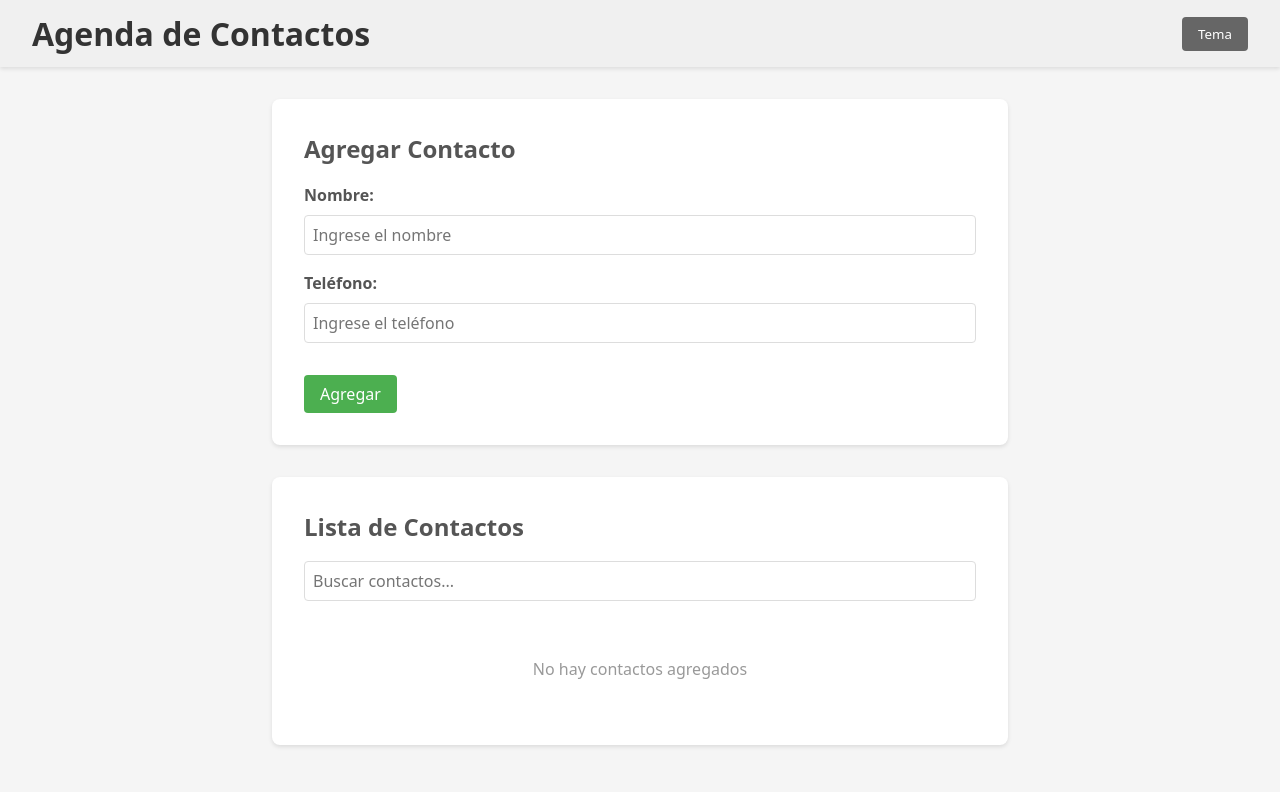
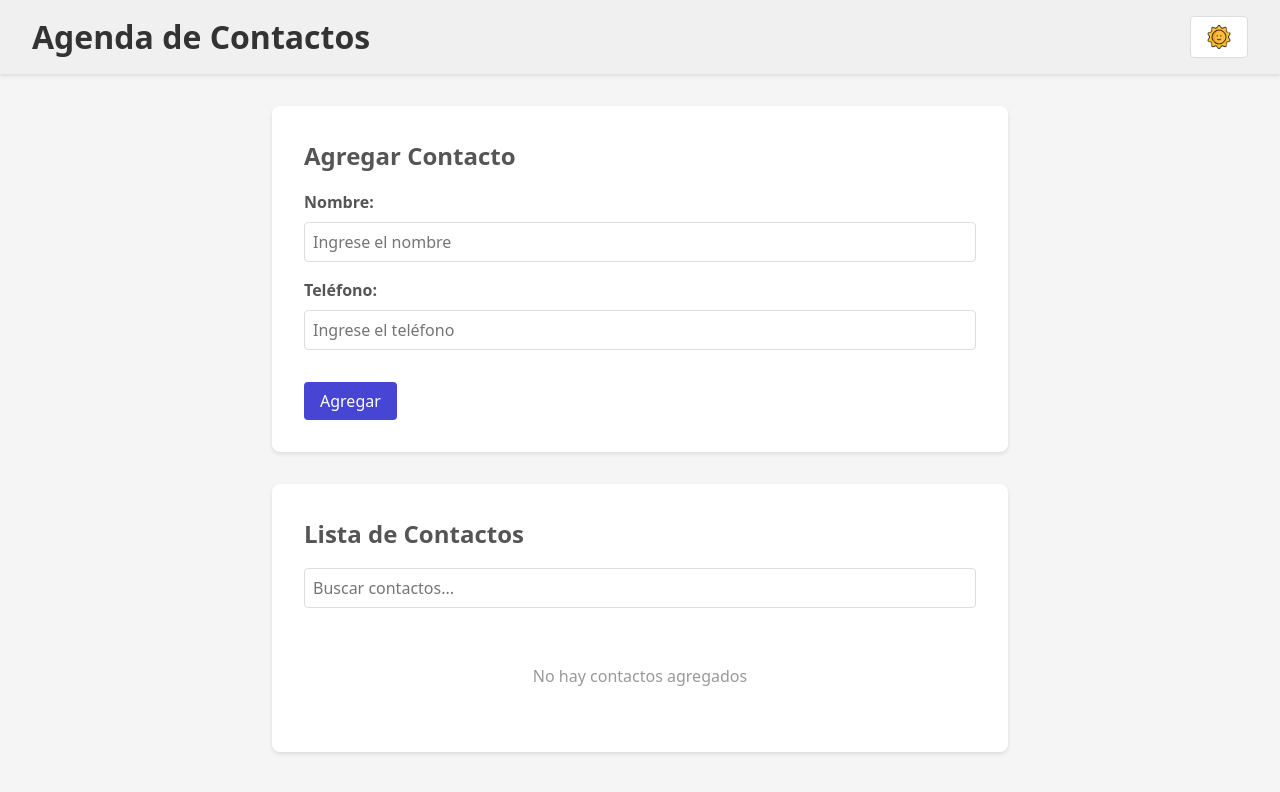
Before and after one commit to jhoana12dinosaurio/agenda-de-contactos, a React (Vite) app: page / in a window 1280 px wide. Shown: the top 792 px of the page. Built offline with nearby package versions, Linux system fonts and the light colour scheme.

Commit message:
actualizacion de boton de tema

```diff
--- a/src/App.css
+++ b/src/App.css
@@ -5,17 +5,18 @@
 }
 
 .app-header {
-  background-color: #f0f0f0;
+  background-color: var(--header-bg);
   padding: 1rem 2rem;
   display: flex;
   justify-content: space-between;
   align-items: center;
-  box-shadow: 0 2px 4px rgba(0, 0, 0, 0.1);
+  box-shadow: 0 2px 4px var(--shadow);
+  transition: background-color 0.3s ease, box-shadow 0.3s ease;
 }
 
 .app-header h1 {
   margin: 0;
-  color: #333;
+  color: var(--text-color);
 }
 
 .app-main {
@@ -27,11 +28,12 @@
 }
 
 .form-section {
-  background: white;
+  background: var(--card-bg);
   padding: 2rem;
   border-radius: 8px;
-  box-shadow: 0 2px 4px rgba(0, 0, 0, 0.1);
+  box-shadow: 0 2px 4px var(--shadow);
   margin-bottom: 2rem;
+  transition: background-color 0.3s ease, box-shadow 0.3s ease;
 }
 
 .contact-form {
@@ -49,14 +51,17 @@
 
 .form-group label {
   font-weight: 600;
-  color: #555;
+  color: var(--secondary-text);
 }
 
 .form-group input {
   padding: 0.5rem;
-  border: 1px solid #ddd;
+  border: 1px solid var(--border-color);
   border-radius: 4px;
   font-size: 1rem;
+  background-color: var(--card-bg);
+  color: var(--text-color);
+  transition: border-color 0.3s ease, background-color 0.3s ease;
 }
 
 .form-actions {
@@ -75,12 +80,12 @@
 }
 
 .form-actions button[type="submit"] {
-  background-color: #4CAF50;
+  background-color: #4745d4;
   color: white;
 }
 
 .form-actions button[type="submit"]:hover {
-  background-color: #45a049;
+  background-color: #2d2b8a;
 }
 
 .form-actions button[type="button"] {
@@ -93,10 +98,11 @@
 }
 
 .contacts-section {
-  background: white;
+  background: var(--card-bg);
   padding: 2rem;
   border-radius: 8px;
-  box-shadow: 0 2px 4px rgba(0, 0, 0, 0.1);
+  box-shadow: 0 2px 4px var(--shadow);
+  transition: background-color 0.3s ease, box-shadow 0.3s ease;
 }
 
 .search-bar {
@@ -106,9 +112,12 @@
 .search-input {
   width: 100%;
   padding: 0.5rem;
-  border: 1px solid #ddd;
+  border: 1px solid var(--border-color);
   border-radius: 4px;
   font-size: 1rem;
+  background-color: var(--card-bg);
+  color: var(--text-color);
+  transition: border-color 0.3s ease, background-color 0.3s ease;
 }
 
 .contact-list ul {
@@ -122,7 +131,8 @@
   justify-content: space-between;
   align-items: center;
   padding: 1rem;
-  border-bottom: 1px solid #eee;
+  border-bottom: 1px solid var(--border-color);
+  transition: border-color 0.3s ease;
 }
 
 .contact-item:last-child {
@@ -144,7 +154,7 @@
 }
 
 .contact-actions button:first-child {
-  background-color: #2196F3;
+  background-color: #2196f3;
   color: white;
 }
 
@@ -169,14 +179,16 @@
 
 .theme-toggle {
   padding: 0.5rem 1rem;
-  border: none;
+  border: 1px solid var(--border-color);
   border-radius: 4px;
-  background-color: #666;
-  color: white;
+  background-color: var(--card-bg);
+  color: var(--text-color);
   cursor: pointer;
-  transition: background-color 0.3s;
+  transition: all 0.3s ease;
+  font-size: 0.9rem;
 }
 
 .theme-toggle:hover {
-  background-color: #555;
+  background-color: var(--header-bg);
+  transform: translateY(-1px);
 }
--- a/src/App.tsx
+++ b/src/App.tsx
@@ -1,4 +1,4 @@
-import { useState } from 'react'
+import { useState, useEffect } from 'react'
 import { Contact } from './types/Contact.tsx'
 import ContactForm from './components/ContactForm'
 import ContactList from './components/ContactList'
@@ -10,6 +10,12 @@ function App() {
   const [contacts, setContacts] = useState<Contact[]>([])
   const [searchTerm, setSearchTerm] = useState('')
   const [editingContact, setEditingContact] = useState<Contact | null>(null)
+
+  useEffect(() => {
+    const savedTheme = sessionStorage.getItem('theme');
+    const isDarkMode = savedTheme === 'dark';
+    document.body.className = isDarkMode ? 'dark-theme' : 'light-theme';
+  }, []);
 
   const handleAddContact = (contact: Omit<Contact, 'id'>) => {
     const newContact: Contact = {
--- a/src/components/ThemeToggle.tsx
+++ b/src/components/ThemeToggle.tsx
@@ -1,13 +1,35 @@
+import { useState, useEffect } from 'react';
+import solimg from '../sol.png';
+import lunaimg from '../luna.png';
+
+
 function ThemeToggle() {
+  const [isDarkMode, setIsDarkMode] = useState(() => {
+    const savedTheme = sessionStorage.getItem('theme');
+    return savedTheme === 'dark';
+  });
+
+  // Efecto para aplicar el tema al cargar el componente
+  useEffect(() => {
+    document.body.className = isDarkMode ? 'dark-theme' : 'light-theme';
+  }, [isDarkMode]);
+
   const handleToggle = () => {
-    console.log('Cambiar tema')
-  }
+    const newTheme = !isDarkMode;
+    setIsDarkMode(newTheme);
+
+    sessionStorage.setItem('theme', newTheme ? 'dark' : 'light');
+
+    document.body.className = newTheme ? 'dark-theme' : 'light-theme';
+  };
 
   return (
     <button onClick={handleToggle} className="theme-toggle">
-      Tema
-    </button>
-  )
+  {isDarkMode
+    ? <img src={lunaimg} alt="Luna" style={{ width: 24, height: 24, verticalAlign: 'middle' }} />
+    : <img src={solimg} alt="Sol" style={{ width: 24, height: 24, verticalAlign: 'middle' }} />}
+</button>
+  );
 }
 
 export default ThemeToggle
--- a/src/index.css
+++ b/src/index.css
@@ -7,6 +7,13 @@
   text-rendering: optimizeLegibility;
   -webkit-font-smoothing: antialiased;
   -moz-osx-font-smoothing: grayscale;
+
+  --bg-color: #f5f5f5;
+  --text-color: #333;
+  --card-bg: #ffffff;
+  --border-color: #ddd;
+  --header-bg: #f0f0f0;
+  --shadow: rgba(0, 0, 0, 0.1);
 }
 
 * {
@@ -19,8 +26,29 @@ body {
   margin: 0;
   min-width: 320px;
   min-height: 100vh;
-  background-color: #f5f5f5;
-  color: #333;
+  background-color: var(--bg-color);
+  color: var(--text-color);
+  transition: background-color 0.3s ease, color 0.3s ease;
+}
+
+body.light-theme {
+  --bg-color: #f5f5f5;
+  --text-color: #333;
+  --card-bg: #ffffff;
+  --border-color: #ddd;
+  --header-bg: #f0f0f0;
+  --shadow: rgba(0, 0, 0, 0.1);
+  --secondary-text: #555;
+}
+
+body.dark-theme {
+  --bg-color: #1a1a1a;
+  --text-color: #b0b0b0;
+  --card-bg: #2d2d2d;
+  --border-color: #404040;
+  --header-bg: #333333;
+  --shadow: rgba(0, 0, 0, 0.3);
+  --secondary-text: #b0b0b0;
 }
 
 #root {
@@ -35,7 +63,7 @@ h1 {
 h2 {
   font-size: 1.5em;
   margin-bottom: 1rem;
-  color: #555;
+  color: var(--secondary-text);
 }
 
 button {
```
Also changed, not shown: src/luna.png (added), src/sol.png (added).
